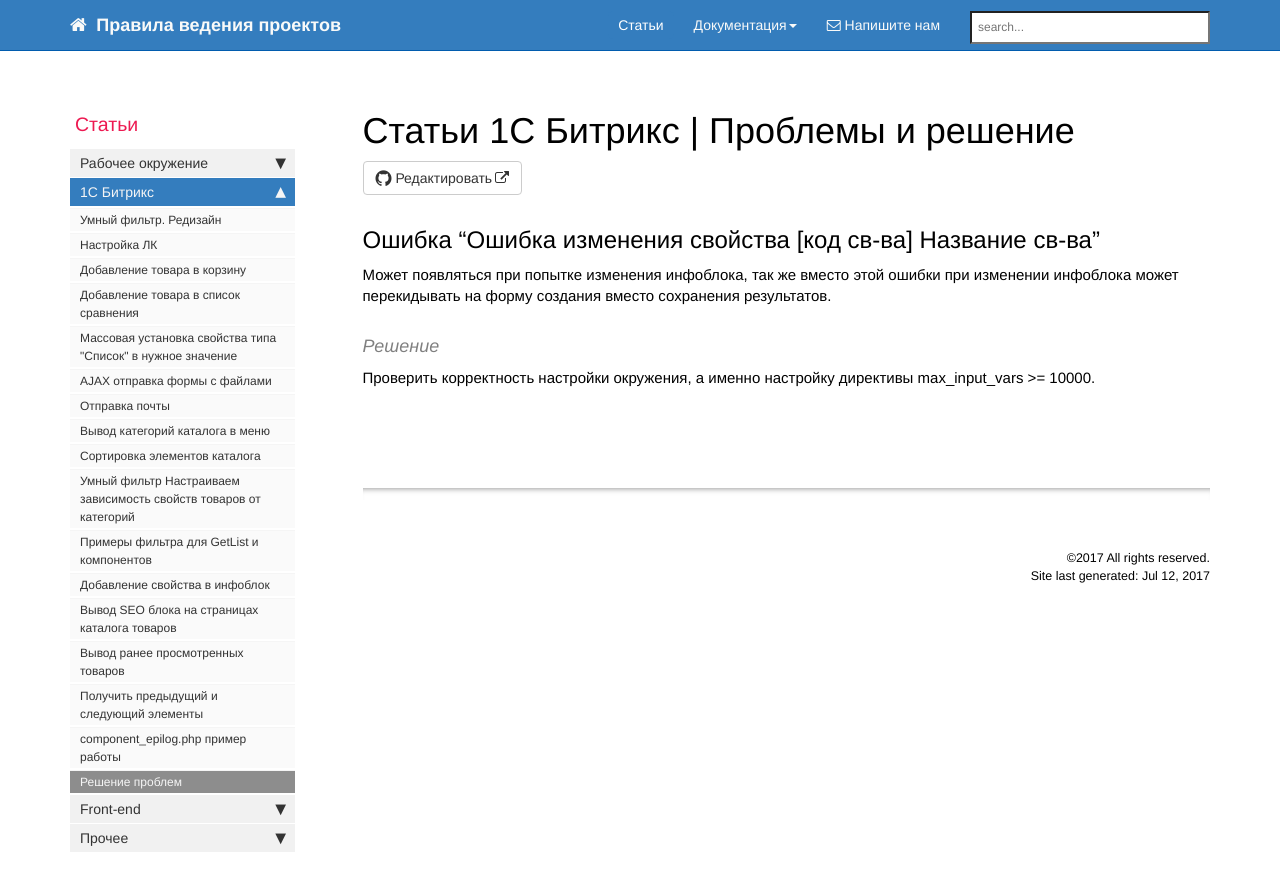
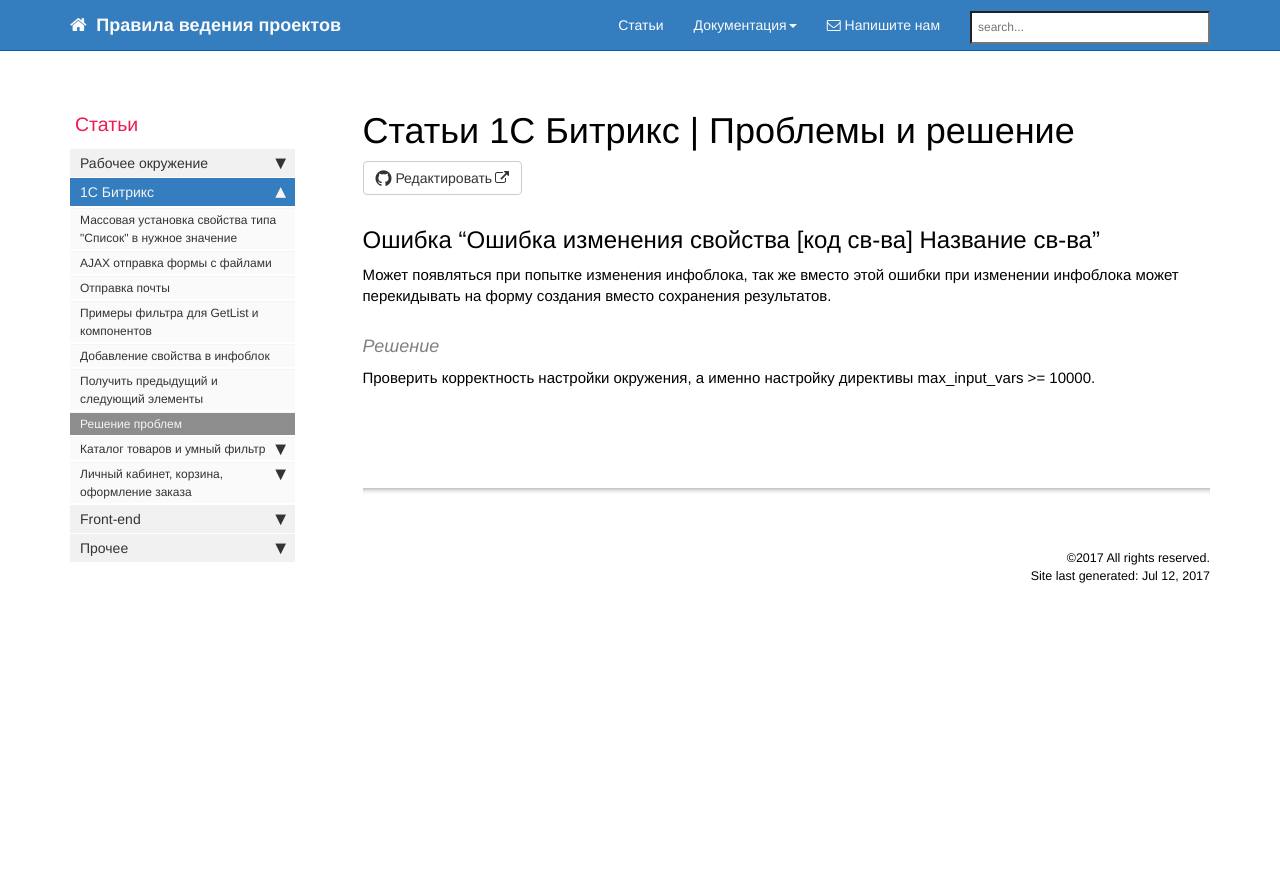
Before and after one commit to gdecider/gdecider.github.io, a Jekyll site: the page built from pages/articles/articles_bx_problems.md, in a window 1280 px wide. Shown: the top 891 px of the page. Built offline with Jekyll 4.4.1, drawn with Linux system fonts in a browser that asks for light colours; nearby versions of some CDN libraries; comment, search, counter and statistics services are not loaded; some of the changed lines change nothing that is shown.

Commit message:
Update articles_sidebar.yml

```diff
--- a/_data/sidebars/articles_sidebar.yml
+++ b/_data/sidebars/articles_sidebar.yml
@@ -56,22 +56,6 @@
     output: web, pdf
     folderitems:
 
-    - title: Умный фильтр. Редизайн
-      url: /articles_bx-smart-filter-redesign.html
-      output: web, pdf
-
-    - title: Настройка ЛК
-      url: /articles_bx_lk.html
-      output: web, pdf
-
-    - title: Добавление товара в корзину
-      url: /articles_bx-cart-product-add.html
-      output: web, pdf
-
-    - title: Добавление товара в список сравнения
-      url: /articles_bx-compare-product-add.html
-      output: web, pdf
-
     - title: Массовая установка свойства типа "Список" в нужное значение
       url: /articles_bx_set_prop_type_list.html
       output: web, pdf
@@ -84,22 +68,6 @@
     - title: Отправка почты
       url: /articles_bx_send_email.html
       output: web, pdf
-      type: homepage
-
-    - title: Вывод категорий каталога в меню
-      url: /articles_bx-catalog-in-menu.html
-      output: web, pdf
-      type: homepage
-
-    - title: Сортировка элементов каталога
-      url: /articles_bx-catalog-sort.html
-      output: web, pdf
-      type: homepage
-
-    - title: Умный фильтр Настраиваем зависимость свойств товаров от категорий
-      url: /articles_bx-smart-filter-category-props-config.html
-      output: web, pdf
-      type: homepage
 
     - title: Примеры фильтра для GetList и компонентов
       url: /articles_bx-filter-getlist-examples.html
@@ -109,26 +77,62 @@
       url: /articles_bx-add-iblock-property.html
       output: web, pdf
 
-    - title: Вывод SEO блока на страницах каталога товаров
-      url: /articles_bx-seo-for-catalog.html
-      output: web, pdf
-
-    - title: Вывод ранее просмотренных товаров
-      url: /articles_bx-catalog-viewed-products.html
-      output: web, pdf
-
     - title: Получить предыдущий и следующий элементы
       url: /articles_bx-getlist-prev-and-next.html
-      output: web, pdf
-
-    - title: component_epilog.php пример работы
-      url: /articles_bx-component-epilog-example.html
       output: web, pdf
 
     - title: Решение проблем
       url: /articles_bx_problems.html
       output: web, pdf
-      type: homepage
+
+      subfolders:
+      - title: Каталог товаров и умный фильтр
+        output: web
+        subfolderitems:
+
+        - title: Вывод категорий каталога в меню
+          url: /articles_bx-catalog-in-menu.html
+          output: web, pdf
+
+        - title: Сортировка элементов каталога
+          url: /articles_bx-catalog-sort.html
+          output: web, pdf
+
+        - title: Вывод ранее просмотренных товаров
+          url: /articles_bx-catalog-viewed-products.html
+          output: web, pdf
+
+        - title: Вывод SEO блока на страницах каталога товаров
+          url: /articles_bx-seo-for-catalog.html
+          output: web, pdf
+
+        - title: Умный фильтр Настраиваем зависимость свойств товаров от категорий
+          url: /articles_bx-smart-filter-category-props-config.html
+          output: web, pdf
+
+        - title: Умный фильтр. Редизайн
+          url: /articles_bx-smart-filter-redesign.html
+          output: web, pdf
+
+      - title: Личный кабинет, корзина, оформление заказа
+        output: web
+        subfolderitems:
+
+        - title: Настройка ЛК
+          url: /articles_bx_lk.html
+          output: web, pdf
+
+        - title: Добавление товара в корзину
+          url: /articles_bx-cart-product-add.html
+          output: web, pdf
+
+        - title: Добавление товара в список сравнения
+          url: /articles_bx-compare-product-add.html
+          output: web, pdf
+
+        - title: component_epilog.php пример работы
+          url: /articles_bx-component-epilog-example.html
+          output: web, pdf
 
   - title: Front-end
     output: web, pdf
```
